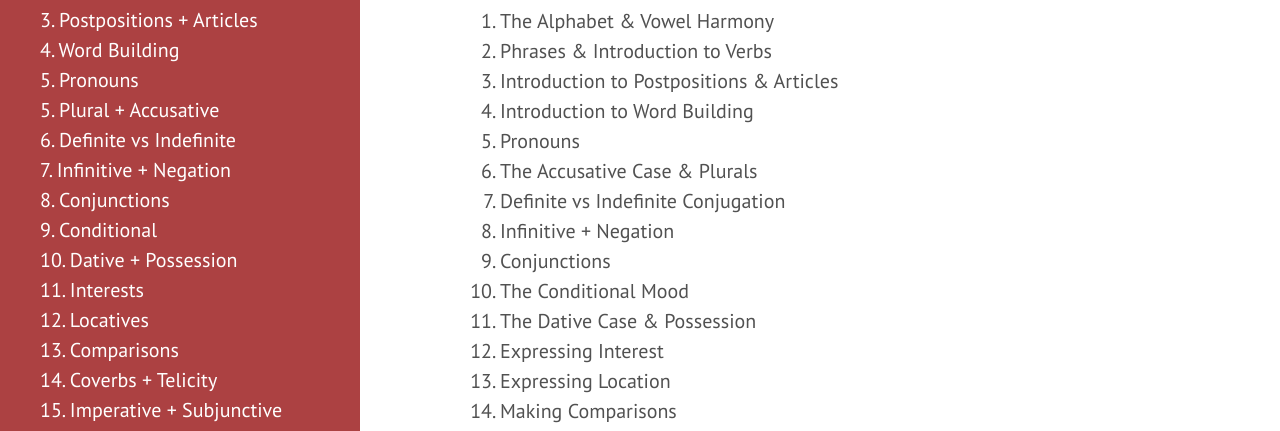
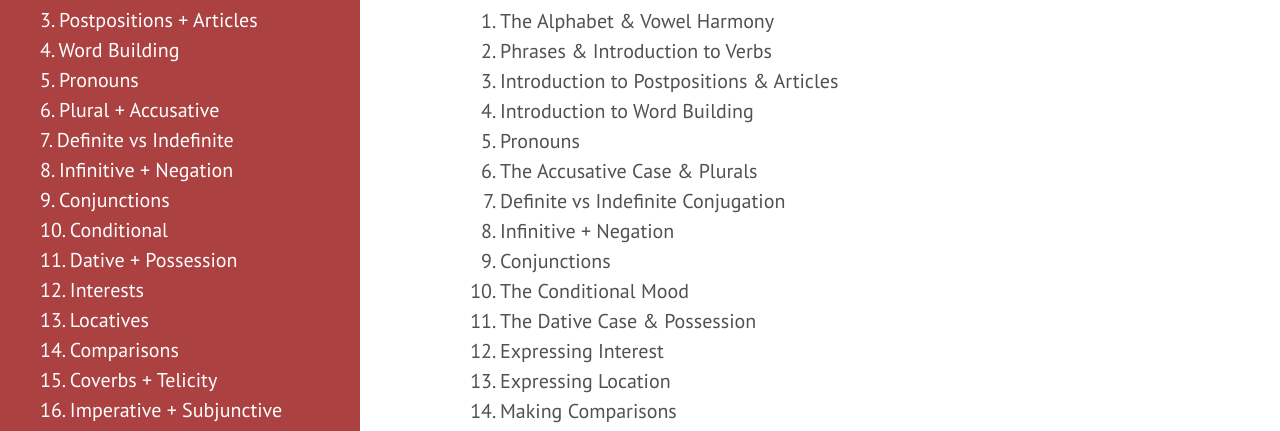
Before and after one commit to Magyartanulas/magyartanulas.github.io, a Jekyll site: the page built from index.html, in a window 1280 px wide and 900 px high, scrolled down 302 px. Shown: the part 460-891 px from the top of the window. Built offline with Jekyll 4.4.1, drawn with Linux system fonts in a browser that asks for light colours; Markdown is read by kramdown in place of the engine named in the settings; the list of posts is cut into pages by our own code.

Commit message:
Update navigation.yml

```diff
--- a/_data/navigation.yml
+++ b/_data/navigation.yml
@@ -13,35 +13,35 @@
 - title: 5. Pronouns
   url: https://magyartanulas.github.io/pronouns/
 
-- title: 5. Plural + Accusative
+- title: 6. Plural + Accusative
   url: https://magyartanulas.github.io/accusative_plurals/
 
-- title: 6. Definite vs Indefinite
+- title: 7. Definite vs Indefinite
   url: https://magyartanulas.github.io/definite_indefinite/
 
-- title: 7. Infinitive + Negation
+- title: 8. Infinitive + Negation
   url: https://magyartanulas.github.io/infinitive_negation/
 
-- title: 8. Conjunctions
+- title: 9. Conjunctions
   url: https://magyartanulas.github.io/conjunctions/
 
-- title: 9. Conditional
+- title: 10. Conditional
   url: https://magyartanulas.github.io/conditional_mood/
 
-- title: 10. Dative + Possession
+- title: 11. Dative + Possession
   url: https://magyartanulas.github.io/dative_possession/
 
-- title: 11. Interests
+- title: 12. Interests
   url: https://magyartanulas.github.io/interests/
 
-- title: 12. Locatives
+- title: 13. Locatives
   url: https://magyartanulas.github.io/locatives/
 
-- title: 13. Comparisons
+- title: 14. Comparisons
   url: https://magyartanulas.github.io/comparisons/
 
-- title: 14. Coverbs + Telicity
+- title: 15. Coverbs + Telicity
   url: https://magyartanulas.github.io/coverbs_telicity/
 
-- title: 15. Imperative + Subjunctive
+- title: 16. Imperative + Subjunctive
   url: https://magyartanulas.github.io/imperative_subjunctive/
```
